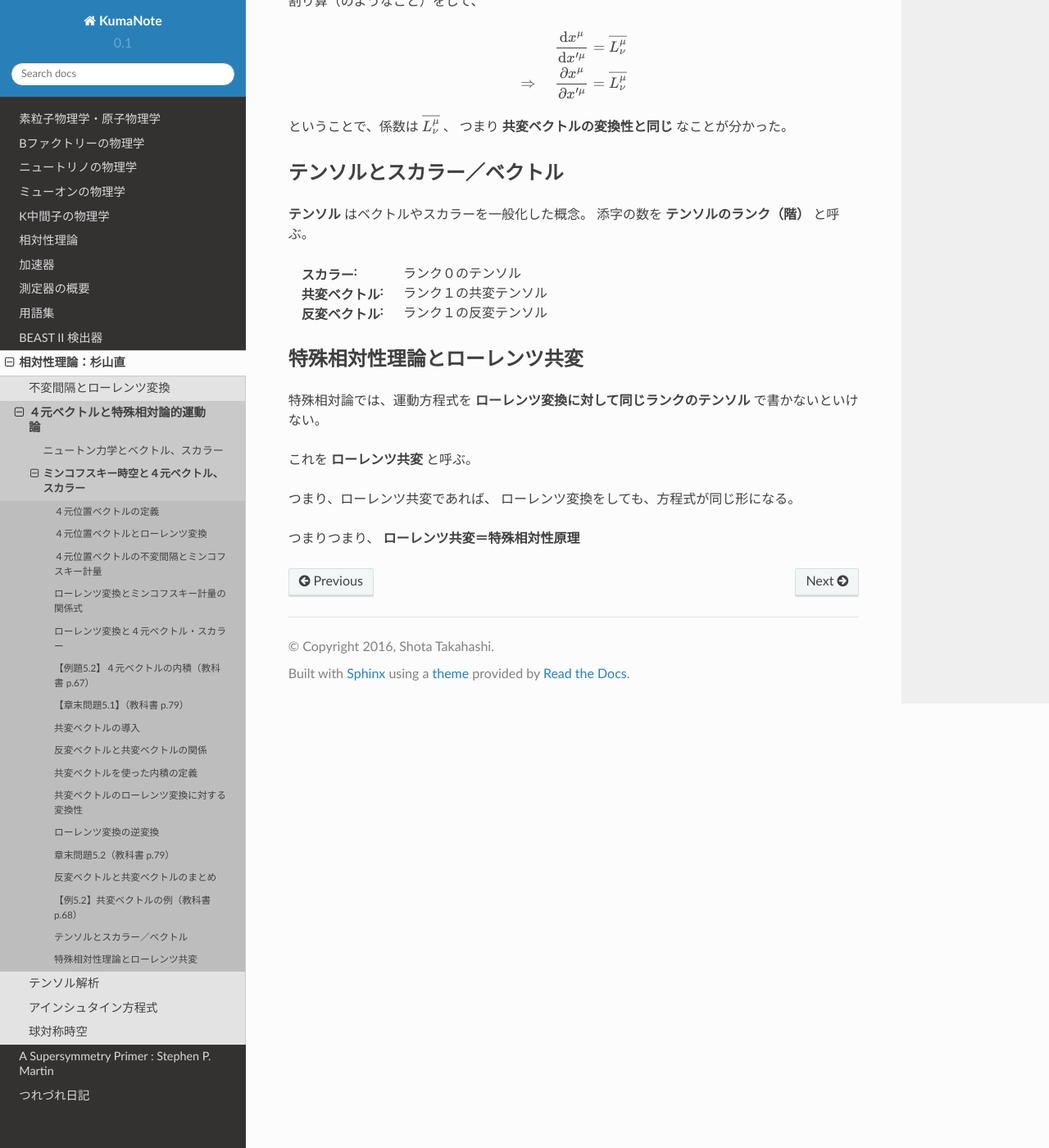
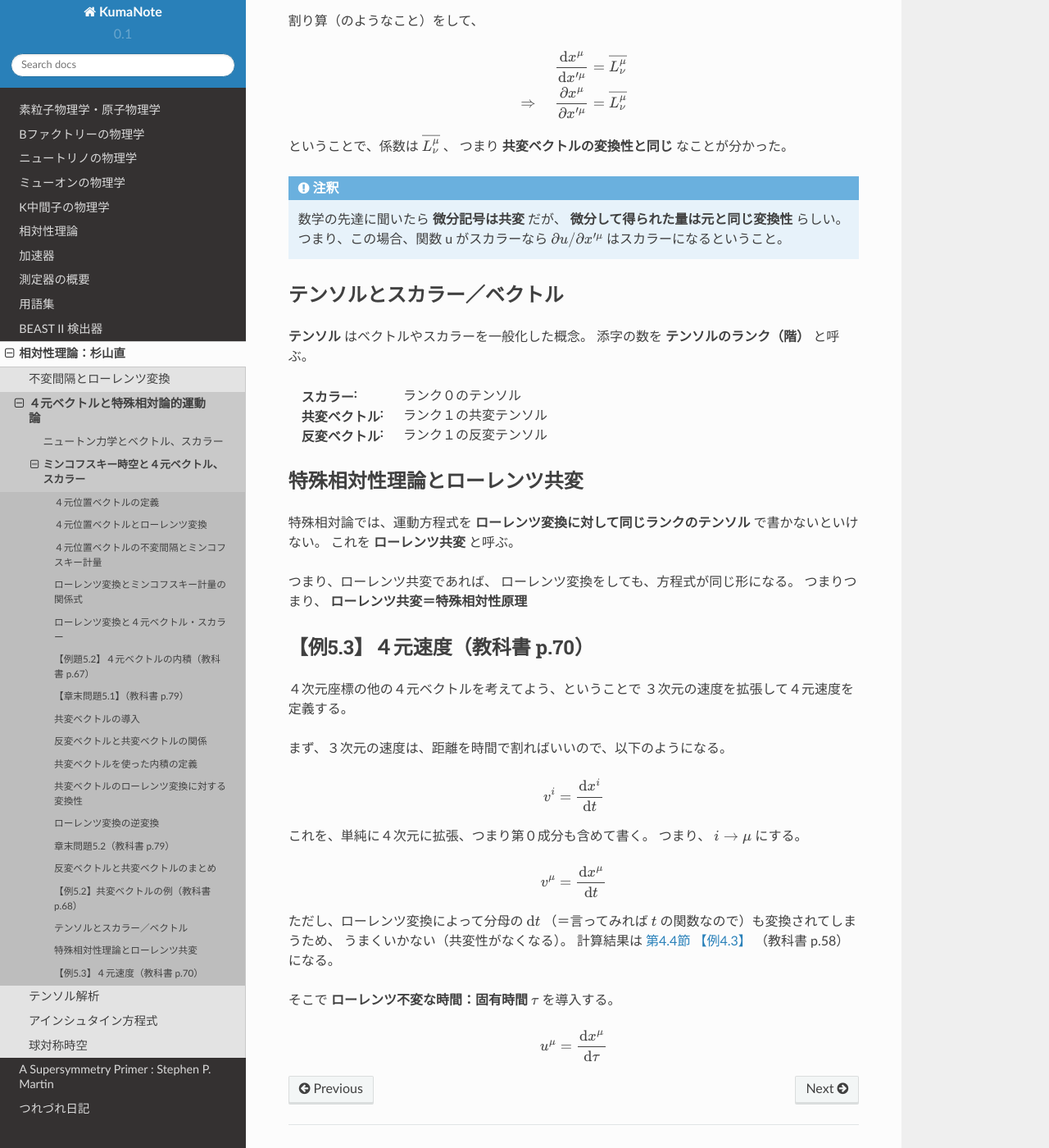
Before and after one commit to shotakaha/kumanote, a Sphinx documentation site: the page built from docs/source/sugiyama/05-2.rst, in a window 1280 px wide and 1400 px high, scrolled down 9950 px. Shown: the whole window at 82% size. Built offline with Sphinx 7.4.7 and the Read the Docs theme 2.0.0, drawn with Linux system fonts in a browser that asks for light colours; pages that are not in the unit, such as notebooks, are missing from menus; some of the changed text lies outside the part shown.

Commit message:
Update note

```diff
--- a/docs/source/sugiyama/05-2.rst
+++ b/docs/source/sugiyama/05-2.rst
@@ -886,10 +886,9 @@
 【例5.2】共変ベクトルの例（教科書 p.68）
 ==================================================
 
-**反変ベクトルでの微分** は **共変ベクトル** である。以上！
+**反変ベクトルで微分した微分記号** は **共変ベクトル** である。
+ということを、計算して確かめておく。
 
-なんだけど、いちおう計算して確かめておく。
-ということで、
 ある関数 :math:`u` を :math:`x'^{\mu}` で微分する。
 
 微分のルールを使うと以下のようになる。
@@ -935,6 +934,12 @@
 つまり **共変ベクトルの変換性と同じ** なことが分かった。
 
 
+.. note::
+
+   数学の先達に聞いたら **微分記号は共変** だが、 **微分して得られた量は元と同じ変換性** らしい。
+   つまり、この場合、関数 u がスカラーなら :math:`\partial u / \partial x'^{\mu}` はスカラーになるということ。
+
+
 テンソルとスカラー／ベクトル
 ==================================================
 
@@ -952,11 +957,51 @@
 特殊相対論では、運動方程式を
 **ローレンツ変換に対して同じランクのテンソル**
 で書かないといけない。
-
 これを **ローレンツ共変** と呼ぶ。
 
 つまり、ローレンツ共変であれば、
 ローレンツ変換をしても、方程式が同じ形になる。
-
 つまりつまり、
 **ローレンツ共変＝特殊相対性原理**
+
+
+【例5.3】４元速度（教科書 p.70）
+==================================================
+
+４次元座標の他の４元ベクトルを考えてよう、ということで
+３次元の速度を拡張して４元速度を定義する。
+
+まず、３次元の速度は、距離を時間で割ればいいので、以下のようになる。
+
+.. math::
+   :nowrap:
+
+   \begin{align}
+   v^{i} & = \frac{ \mathrm{d}x^{i} }{ \mathrm{d}t }
+   \end{align}
+
+これを、単純に４次元に拡張、つまり第０成分も含めて書く。
+つまり、 :math:`i \rightarrow \mu` にする。
+
+.. math::
+   :nowrap:
+
+   \begin{align}
+   v^{\mu} & = \frac{ \mathrm{d}x^{\mu} }{ \mathrm{d}t }\\
+   \end{align}
+
+
+ただし、ローレンツ変換によって分母の :math:`\mathrm{d}t`
+（＝言ってみれば :math:`t` の関数なので）も変換されてしまうため、
+うまくいかない（共変性がなくなる）。
+計算結果は :doc:`第4.4節 【例4.3】<./04-4>` （教科書 p.58）になる。
+
+そこで **ローレンツ不変な時間：固有時間** :math:`\tau` を導入する。
+
+
+.. math::
+   :nowrap:
+
+   \begin{align}
+   u^{\mu} & = \frac{ \mathrm{d}x^{\mu} }{ \mathrm{d} \tau }
+   \end{align}
```
